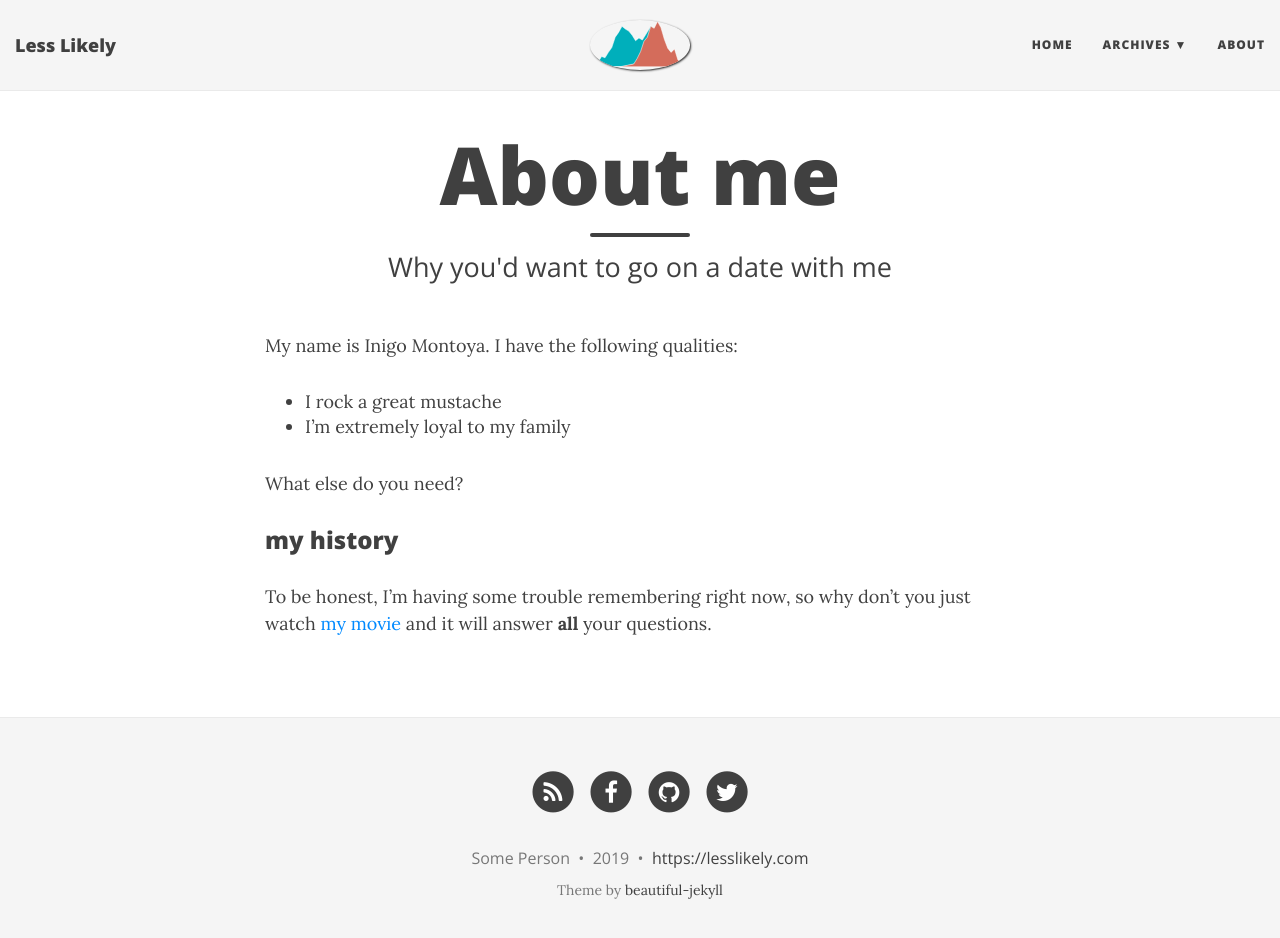
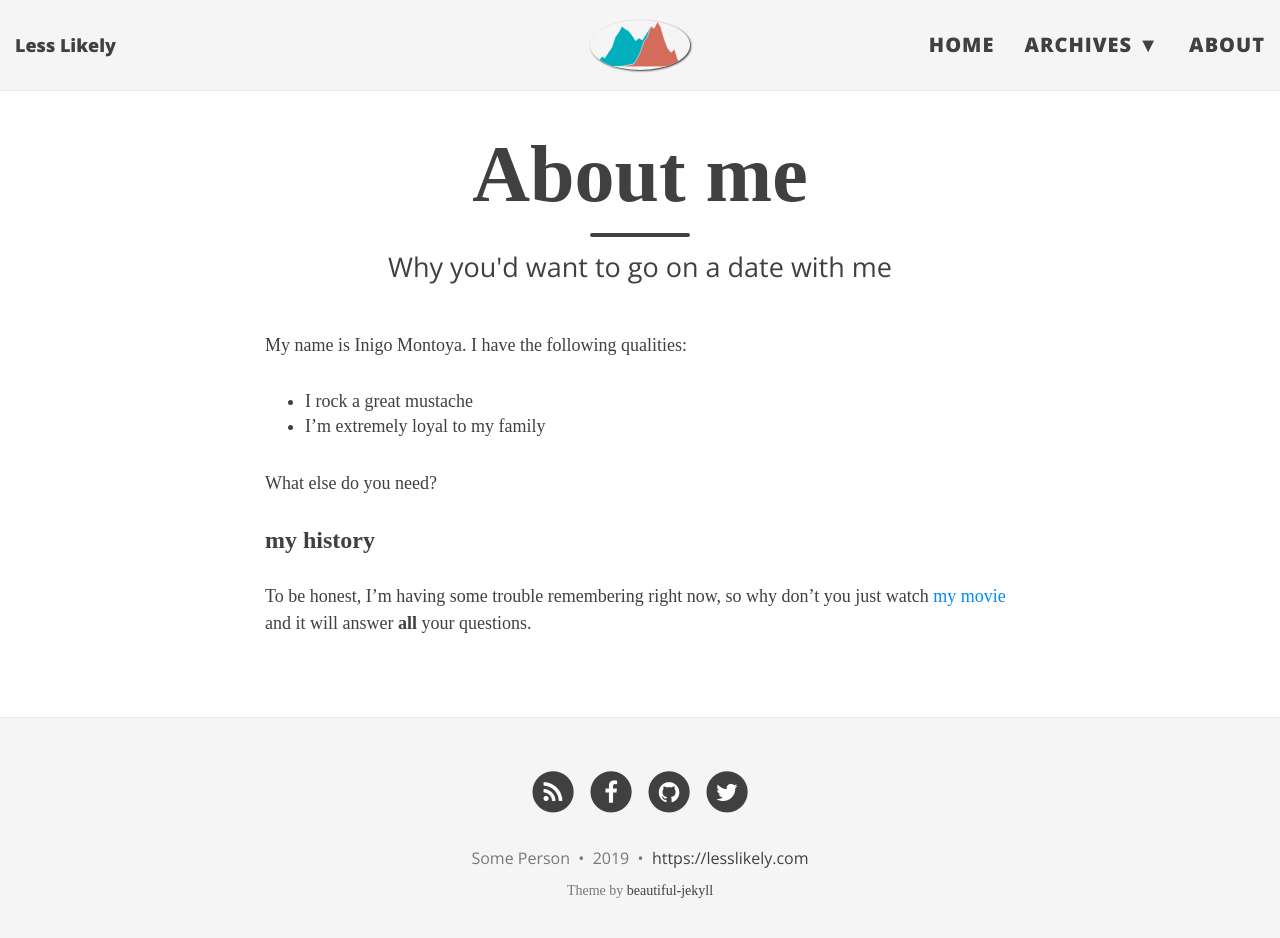
Before and after one commit to Zadchow/zadchow.github.io, a Jekyll site: the page built from aboutme.md, in a window 1280 px wide and 951 px high. Shown: the top 938 px of the window. Built offline with Jekyll 4.4.1, drawn with Linux system fonts in a browser that asks for light colours; nearby versions of some CDN libraries.

Commit message:
css changes

```diff
--- a/css/main.css
+++ b/css/main.css
@@ -7,7 +7,7 @@ layout: null
 /* --- General --- */
 
 body {
-  font-family: 'Lora', 'Times New Roman', serif;
+  font-family: 'Times New Roman', serif;
   font-size: 18px;
   color: #404040;
   position: relative;
@@ -22,7 +22,7 @@ p {
   margin: 30px 0;
 }
 h1,h2,h3,h4,h5,h6 {
-  font-family: 'Open Sans', 'Helvetica Neue', Helvetica, Arial, sans-serif;
+  font-family: 'Times New Roman', serif;
   font-weight: 800;
 }
 a {
@@ -59,7 +59,7 @@ hr.small {
 }
 
 .main-explain-area {
-  font-family: 'Open Sans', 'Helvetica Neue', Helvetica, Arial, sans-serif;
+  font-family: 'Times New Roman', serif;
   padding: 15px inherit;
 }
 
@@ -119,7 +119,7 @@ img {
 
 .navbar-custom .nav li a {
   text-transform: uppercase;
-  font-size: 12px;
+  font-size: 20px;
   letter-spacing: 1px;
 }
 
```
